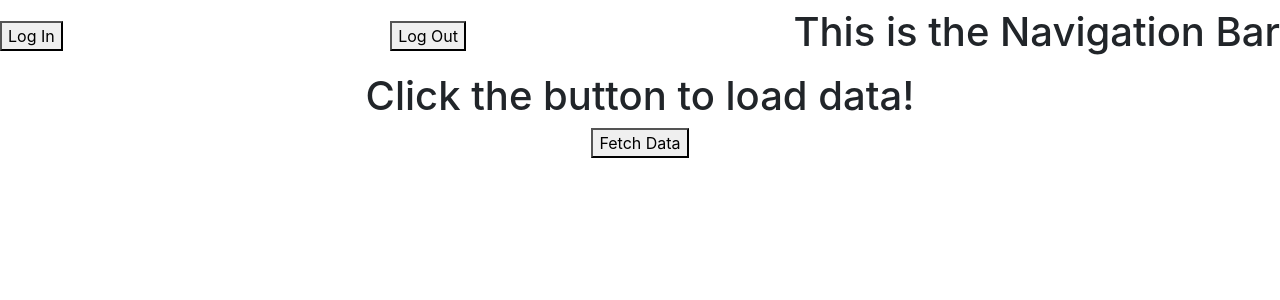
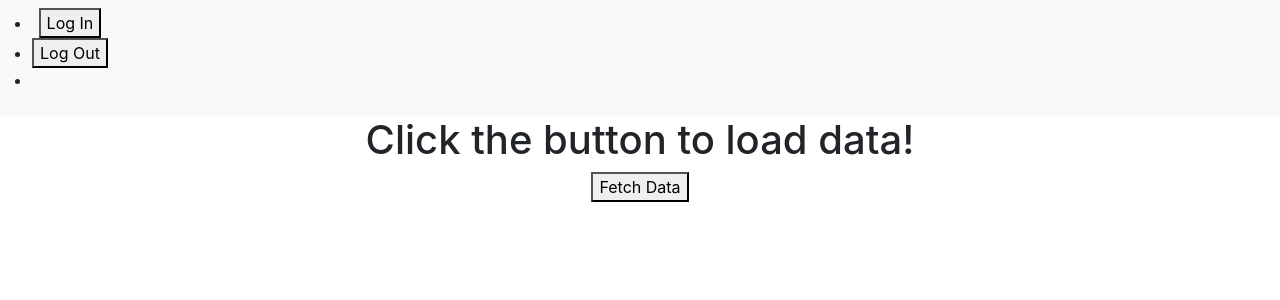
Before and after one commit to fredngu/travel-buddy, a React (Create React App) app in the folder react-front-end/: page / in a window 1280 px wide. Shown: the top 300 px of the page. Built offline with nearby package versions, Linux system fonts and the light colour scheme.

Commit message:
Fix NavBar

```diff
--- a/react-front-end/src/api/profile.jsx
+++ b/react-front-end/src/api/profile.jsx
@@ -7,7 +7,8 @@ const Profile = () => {
   if (isLoading) {
     return <div>Loading ...</div>;
   }
-
+  console.log(user)
+  //useEffect POST to route in backend /user
   return (
     isAuthenticated && (
       <div>
--- a/react-front-end/src/components/NavBar.jsx
+++ b/react-front-end/src/components/NavBar.jsx
@@ -8,7 +8,8 @@ import Profile from '../api/profile';
 
 function NavBar() {
   return (
-    <div className="navbar">
+    <nav className="navbar navbar-expand-lg navbar-light bg-light">
+      <ul>
         <Auth0Provider
           domain="dev-6jhms23po3hoo2lj.us.auth0.com"
           clientId="TybkdIkTe6Yd8FMUl78uDXEy6dREGsry"
@@ -16,12 +17,18 @@ function NavBar() {
           redirect_uri: window.location.origin
           }}
         >
+        <li className="nav-item">
           <LoginButton />
+        </li>
+        <li className="nav-item">
           <LogoutButton />
+        </li>
+        <li className="nav-item">
           <Profile />
+        </li>
           </Auth0Provider>
-      <h1>This is the Navigation Bar</h1>
-    </div>
+        </ul>
+    </nav>
   );
 }
 
```
Lines whose indentation alone changed are shown as unchanged.
